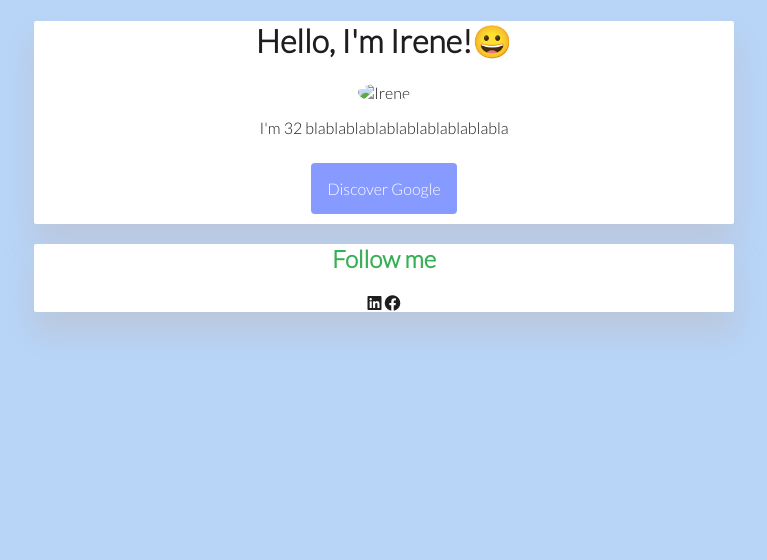
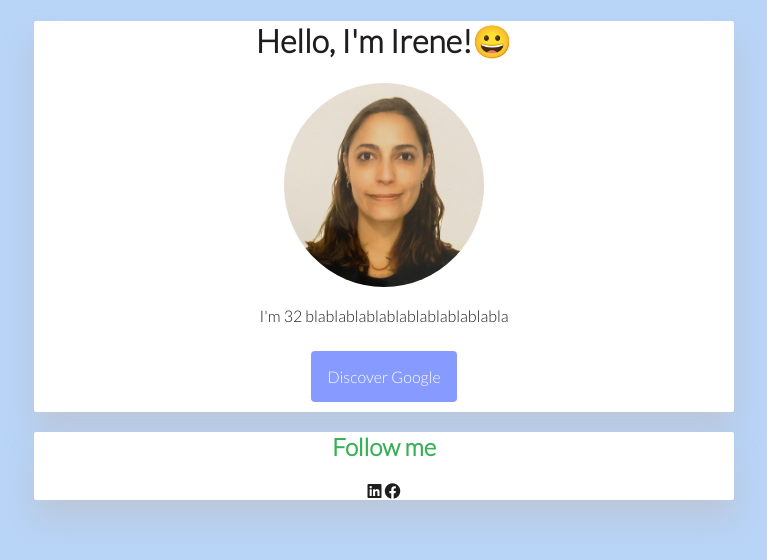
Before and after one commit to IreneHernandezO/profile, a plain HTML site: page index.html in a window 1280 px wide. Shown: the whole page, without its empty margins (256-1023 px from the left). Drawn offline with Linux system fonts and the light colour scheme; the site is published under a folder, as on GitHub Pages, so addresses that start at the root find nothing; a web font is replaced by a local one.

Commit message:
fixed relative link for image

```diff
--- a/index.html
+++ b/index.html
@@ -15,7 +15,7 @@
   <div class="container">
     <div class="card">
     <h1> Hello, I'm Irene!😀 </h1>
-      <img src="/images/irene_foto.jpg" alt="Irene">
+      <img src="images/irene_foto.jpg" alt="Irene">
       <p>I'm 32 blablablablablablablablablabla </p>
       <a class="btn-blue" href="https://www.google.com/">Discover Google</a>
     </div>
```
